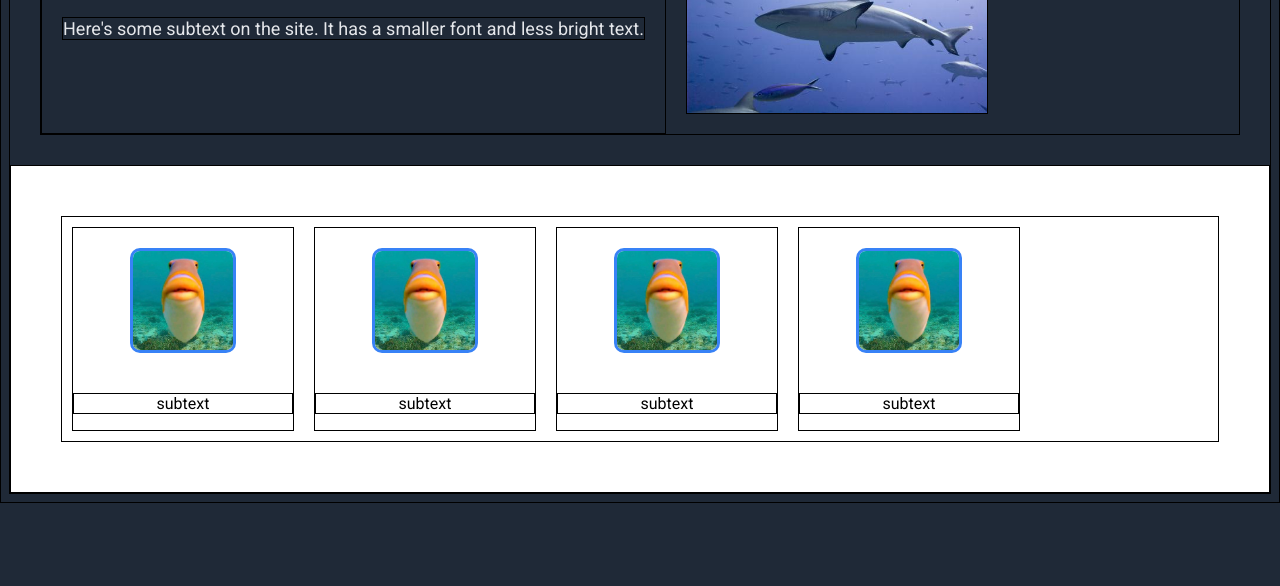
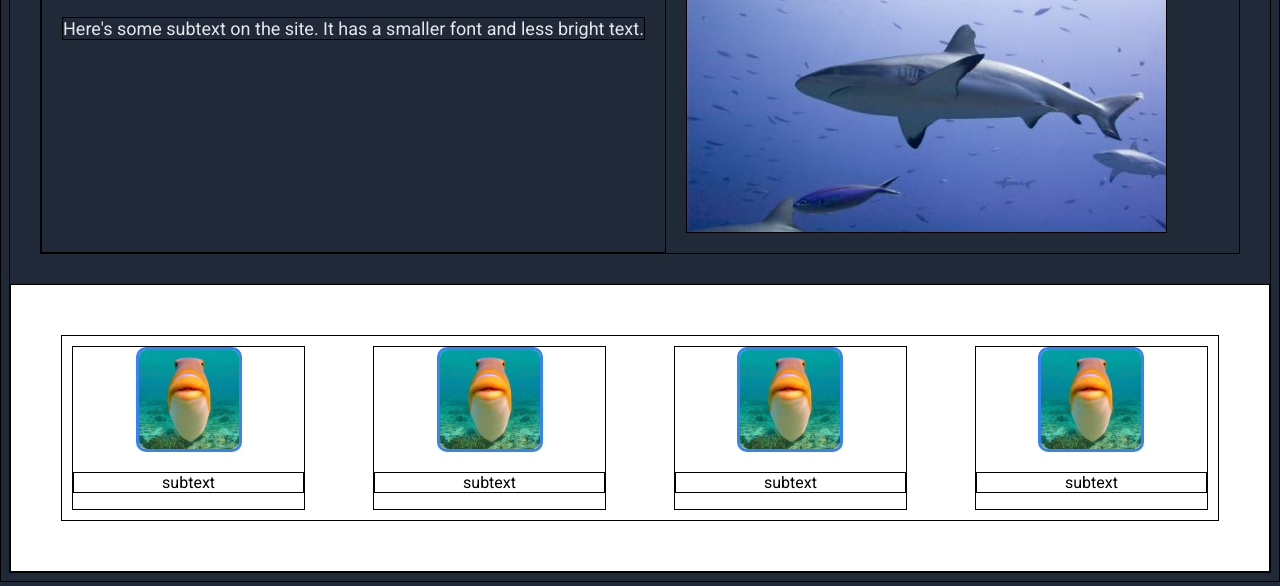
Before and after one commit to cyanryann/odin-landing, a plain HTML site: page index.html in a window 1280 px wide. Shown: the part 214-800 px from the top of the page. Drawn offline with Linux system fonts and the light colour scheme.

Commit message:
fixing picture width

```diff
--- a/style.css
+++ b/style.css
@@ -36,16 +36,17 @@ ul {
 li {
     list-style-type: none;
 }
-img {
-    max-width: 300px;
+.middle img {
+    width: 40%;
     margin: 20px;
 }
 .pictures {
     display: flex;
     margin: 50px;
+    justify-content: space-between;
 }
 .information {
-    width:220px;
+    width:20%;
     margin: 10px;
     text-align: center;
 }
```
